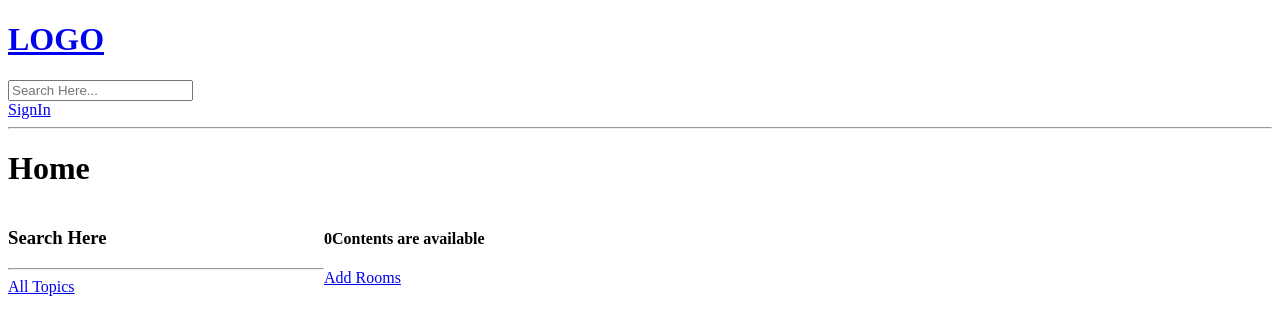
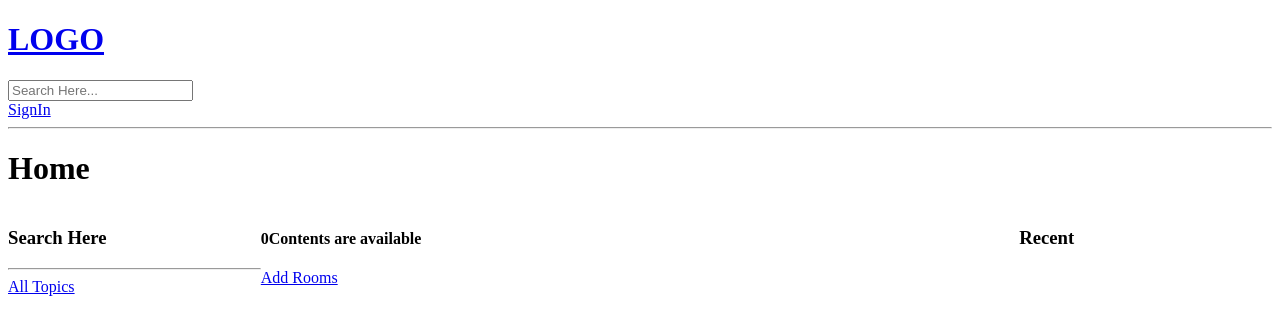
Before and after one commit to Hashara13/InnoGen-Collab, a Django app: page / in a window 1280 px wide. Shown: the top 335 px of the page. Run offline with Django 5.2, Linux system fonts and the light colour scheme; data that the repository does not hold is empty.

Commit message:
start on Feed

```diff
--- a/base/templates/base/home.html
+++ b/base/templates/base/home.html
@@ -5,7 +5,7 @@
 <style>
   .home-container{
     display: grid;
-    grid-template-columns: 1fr 3fr;
+    grid-template-columns: 1fr 3fr 1fr;
   }
 </style>
 <div class="home-container">
@@ -41,7 +41,9 @@
     {% endfor %}
   </div>
 </div>
-
+ <div>
+  <h3> Recent </h3>
+ </div>
 </div>
 
 {% endblock %}
```
